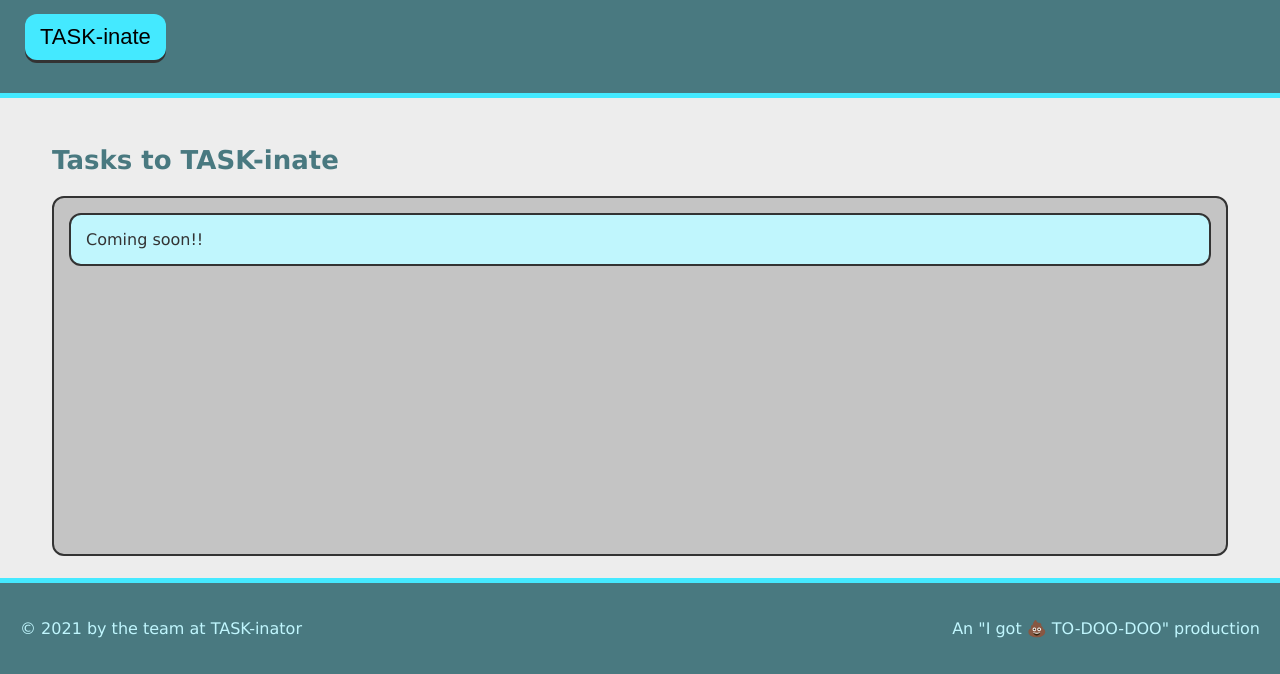
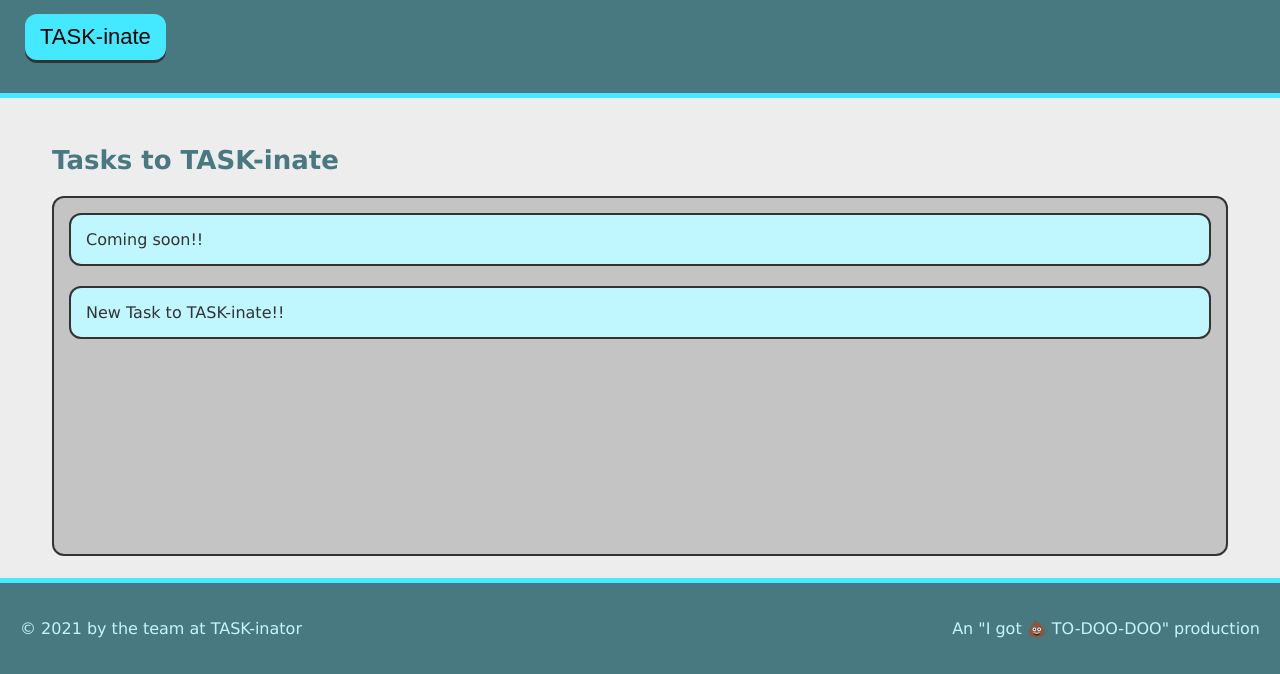
Before and after one commit to etorres-revature/taskinator, a plain HTML site: page index.html in a window 1280 px wide. Both pictures are taken after a click on the button "TASK-inate". Shown: the part 126-800 px from the top of the page. Drawn offline with Linux system fonts and the light colour scheme.

Commit message:
button creating styling and appending new tasks

```diff
--- a/assets/js/script.js
+++ b/assets/js/script.js
@@ -1,6 +1,9 @@
-var buttonEl = document.querySelector("#save-task");
-console.log(buttonEl)
+const buttonEl = document.querySelector("#save-task");
+const tasksToDoEl = document.querySelector("#tasks-to-do");
 
-buttonEl.addEventListener("click", () =>{
-    alert("button clicked")
-})
+buttonEl.addEventListener("click", () => {
+  let listItemEl = document.createElement("li");
+  listItemEl.className = "task-item";
+  listItemEl.textContent = "New Task to TASK-inate!!";
+  tasksToDoEl.append(listItemEl);
+});
--- a/index.html
+++ b/index.html
@@ -17,7 +17,7 @@
     <main class="page-content">
         <section class="task-list-wrapper">
             <h2 class="list-title">Tasks to TASK-inate</h2>
-                <ul class="task-list">
+                <ul class="task-list" id="tasks-to-do">
                     <li class="task-item">
                         Coming soon!!
                     </li>
```
